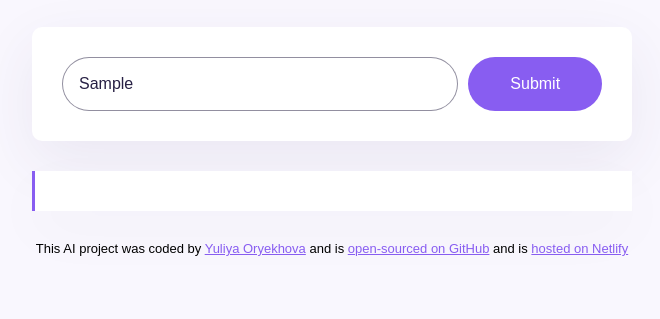
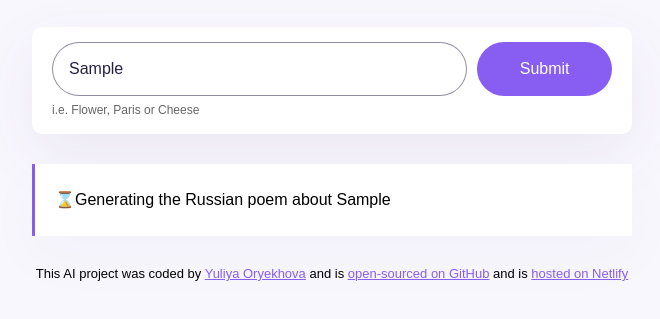
Before and after one commit to YuliyaOryekhova/russian-poem-generator, a plain HTML site: page index.html in a window 1280 px wide. Both pictures are taken after typing "Sample" into the empty fields and a click on the input 843 px from the left and 261 px from the top of the page. Shown: the part 177-496 px from the top of the page, without its empty margins (308-968 px from the left). Drawn offline with nearby package versions, Linux system fonts and the light colour scheme; no server answers.

Commit message:
Improved the User Experience

```diff
--- a/index.html
+++ b/index.html
@@ -13,7 +13,9 @@
       <header>
         <h1>AI Russian Poem Generator</h1>
       </header>
+
       <main>
+        <div class="form-container">
           <form id="poem-generator-form">
             <input
               type="text"
@@ -27,7 +29,10 @@
             <input type="submit" class="submit-button" />
           </form>
 
-        <div class="poem" id="poem"></div>
+          <div class="hint">i.e. Flower, Paris or Cheese</div>
+        </div>
+
+        <div class="poem hidden" id="poem"></div>
       </main>
 
       <footer>
--- a/src/index.js
+++ b/src/index.js
@@ -15,9 +15,13 @@ function generatePoem(event) {
   let instructionsInput = document.querySelector("#user-instructions");
   let apiKey = "51566a8f34a33td009162d547131o6b3";
   let context =
-    "You are a romantic poem expert and love to write short nicely rhyming poems. Your mission is to generate a 4-LINE rhyming poem in basic HTML in Russian without displaying HTML tags themselves and separate each line with a <br /> Make sure to follow the user instructions.";
+    "You are a romantic poem expert and love to write short nicely rhyming poems. Your mission is to generate a 4-LINE rhyming poem in basic HTML in Russian without displaying HTML tags themselves and separate each line with a <br />. Sign at the end as <br /> <strong> SheCodes AI </strong>. Make sure to follow the user instructions.";
   let prompt = `user instructions: generate a russian poem about ${instructionsInput.value}`;
   let apiUrl = `https://api.shecodes.io/ai/v1/generate?prompt=${prompt}&context=${context}&key=${apiKey}`;
+
+  let poemElement = document.querySelector("#poem");
+  poemElement.classList.remove("hidden");
+  poemElement.innerHTML = `<div class="generating">⌛Generating  the Russian poem about ${instructionsInput.value}</div>`;
 
   console.log("generating poem");
   console.log(`Prompt: ${prompt}`);
--- a/src/style.css
+++ b/src/style.css
@@ -21,14 +21,23 @@ h1 {
   line-height: 1.5;
   color: #272044;
 }
+.form-container {
+  background-color: white;
+  margin-bottom: 30px;
+  border-radius: 10px;
+  box-shadow: 0px 20px 60px rgba(65, 50, 100, 0.08);
+  padding: 15px 20px;
+}
 
 form {
-  padding: 30px;
-  background-color: white;
-  box-shadow: 0px 20px 60px rgba(65, 50, 100, 0.08);
-  border-radius: 10px;
   display: flex;
-  margin-bottom: 30px;
+}
+
+.hint {
+  line-height: 1.5;
+  margin-top: 5px;
+  font-size: 12px;
+  opacity: 0.6;
 }
 
 .instructions {
@@ -59,9 +68,29 @@ form {
   border-left: 3px solid #885df1;
   box-shadow: 0px 20px 60px rgba(39, 33, 66, 0.03);
 }
+.hidden {
+  display: none;
+}
+
+.poem strong {
+  color: #885df1;
+}
 
 footer {
   text-align: center;
   font-size: 13px;
   margin-top: 30px;
 }
+.generating {
+  animation: blink-animation 1s steps(5, start) infinite;
+}
+@keyframes blink-animation {
+  to {
+    visibility: hidden;
+  }
+}
+@-webkit-keyframes blink-animation {
+  to {
+    visibility: hidden;
+  }
+}
```
Lines whose indentation alone changed are shown as unchanged.
